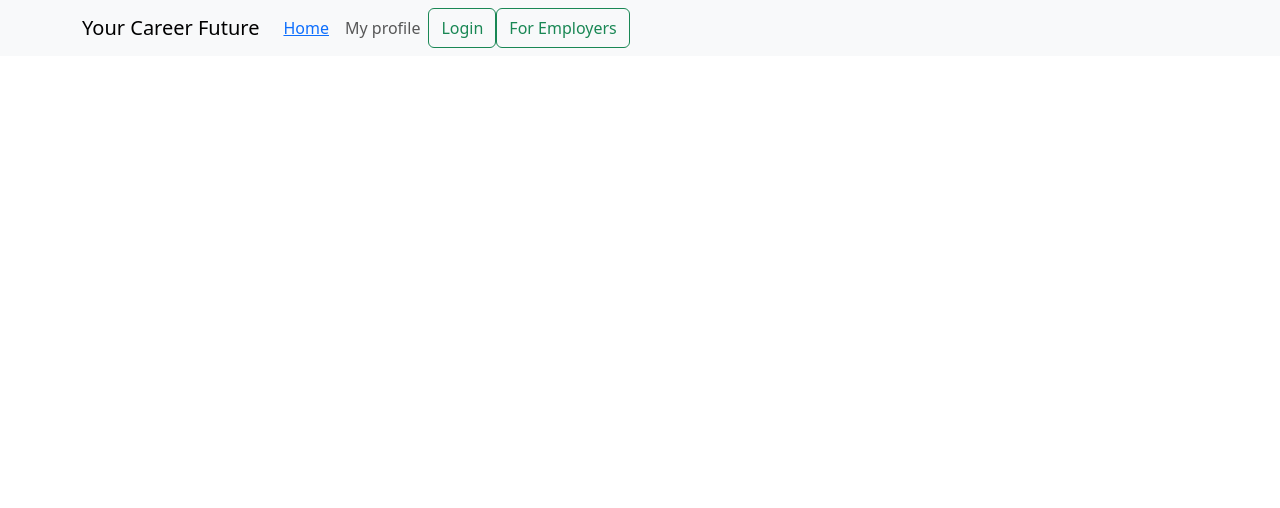
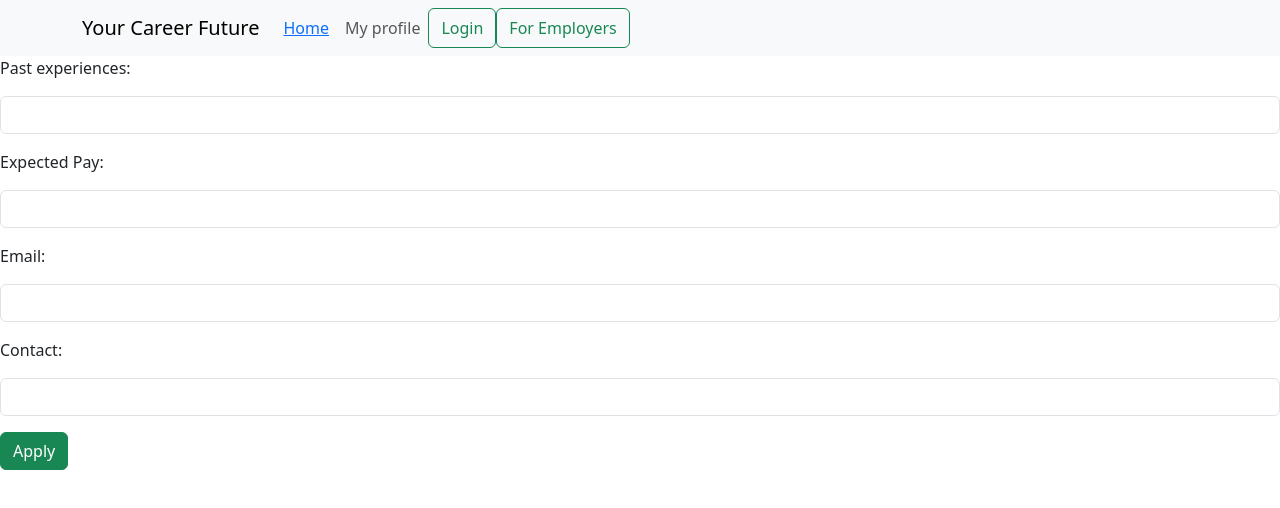
Before and after one commit to ilyas182/pern-jobstreet, a React (Create React App) app: page /job/1/apply in a window 1280 px wide. Shown: the top 508 px of the page. Built offline with nearby package versions, Linux system fonts and the light colour scheme.

Commit message:
add logout function for user

```diff
--- a/src/App.js
+++ b/src/App.js
@@ -11,6 +11,7 @@ import EmployerLogin from './components/Employer/EmployerLogin';
 import EmployerDashboard from './components/Employer/EmployerDashboard';
 import EmployerJobPage from './pages/EmployerPages/EmployerJobPage';
 import EmployerJobDetails from './components/Employer/EmployerJobDetails';
+import JobApplicationPage from './pages/UserPages/JobApplicationPage';
 
 
 
@@ -35,6 +36,9 @@ function App() {
           <Route path="/register" element={isAuth ? (<Dashboard setAuth={setAuth}/> ) : (<Register setAuth={setAuth}/>)}/>
           <Route path="/login" element={isAuth ? (<Dashboard setAuth={setAuth}/> ) : (<Login setAuth={setAuth}/>)}/>
           <Route path="/dashboard" element={isAuth ? (<Dashboard setAuth={setAuth}/>) : (<Login setAuth={setAuth}/>)}/>
+          <Route path="/job/:jobId/apply" element={<JobApplicationPage/>}/>
+
+
           <Route path="/employer/main" element={<EmployerMainPage setAuth={setAuth} EmployerAuth={EmployerAuth}/>} />
           <Route path="/employer/login" element={<EmployerLogin setAuth={setAuth} EmployerAuth={EmployerAuth}/>}/>
           <Route path="/employer/dashboard/:businessName" element={<EmployerDashboard setAuth={setAuth} EmployerAuth={EmployerAuth}/>}/>
--- a/src/components/JobCard.jsx
+++ b/src/components/JobCard.jsx
@@ -1,11 +1,14 @@
+import { useNavigate } from "react-router-dom"
+
 export default function JobCard({ job }) {
+    const navigate = useNavigate();
 
     return (
     <>
     <h2>{job.title}</h2>
     <p>Salary: {job.pay}</p>
     {job.level ? (<p>Experience: {job.level}</p>) : (<p>Experience: Not specified</p>)}
-    <button>Apply</button>
+    <button onClick={() => navigate(`/job/${job.id}/apply`)}>Apply</button>
     <button>Bookmark</button>
     <hr/>
     </>
--- a/src/components/User/Dashboard.jsx
+++ b/src/components/User/Dashboard.jsx
@@ -1,4 +1,4 @@
-import { Fragment, useState } from "react";
+import { Fragment, useEffect, useState } from "react";
 
 export default function Dashboard({setAuth}) {
 
@@ -6,15 +6,31 @@ export default function Dashboard({setAuth}) {
 
     async function getName() {
         try {
-            const response = await fetch('http://localhost:3001/api/dashboard')
+            const response = await fetch('http://localhost:3001/api/dashboard',{
+                method: "GET",
+                headers: { token: localStorage.token}
+            })
+
+            const parseRes = await response.json();
+            setName(parseRes.name)
         } catch (error) {
             console.error(error.message)
         }
     }
+
+    useEffect(()=>{
+        getName();
+    }, []);
+
+    const logout = (e) => {
+        e.preventDefault();
+        localStorage.removeItem("token");
+        setAuth(false);
+    }
     return (
         <Fragment>
-            Dashboard
-
+            Dashboard, {name}
+            <button onClick={(e) => logout(e)}>Logout</button>
         </Fragment>
     )
 }
--- a/src/pages/UserPages/JobApplicationPage.jsx
+++ b/src/pages/UserPages/JobApplicationPage.jsx
@@ -1,3 +1,72 @@
-export default function() {
-    return <>Job application page</>
+import { useState } from "react";
+
+export default function JobApplicationPage() {
+    const [inputs, setInputs] = useState({
+        experience: "",
+        expectedPay: "",
+        email: "",
+        contact: ""});
+    const [updateStatus, setUpdateStatus] = useState(null);
+
+    const {experience, expectedPay, email, contact} = inputs;
+    const onChange = (e) => {
+        setInputs({...inputs, [e.target.name]:e.target.value})
+    };
+
+    const submitForm = async (e) => {
+        e.preventDefault();
+
+        try {
+
+            const body = {experience, expectedPay, email, contact};
+            const response = await fetch(`http://localhost:3001/api/main/apply`, {
+            method: "POST",
+            headers: {"Content-Type": "application/json"},
+            body: JSON.stringify(body)
+        })
+        if (response.ok) {
+            setUpdateStatus("applied!");
+          } else {
+            setUpdateStatus("error");
+          }
+        } catch (error) {
+            console.error(error.message)
+        }
+    }
+    return (
+    <>
+     <form onSubmit={submitForm}>
+                <label>Past experiences: </label>
+                <input
+                    type='text'
+                    name="experience"
+                    className="form-control my-3"
+                    value = {experience}
+                    onChange={e => onChange(e)}/>
+                <label>Expected Pay: </label>
+                <input
+                    type='text'
+                    name="expectedPay"
+                    className="form-control my-3"
+                    value = {expectedPay}
+                    onChange={e => onChange(e)}/>
+                <label>Email: </label>
+                <input
+                    type='text'
+                    name="email"
+                    className="form-control my-3"
+                    value = {email}
+                    onChange={e => onChange(e)}/>
+                <label>Contact: </label>
+                <input
+                    type='text'
+                    name="contact"
+                    className="form-control my-3"
+                    value = {contact}
+                    onChange={e => onChange(e)}/>
+                <button className="btn btn-success btn-block">Apply</button>
+            </form>
+            {updateStatus === "success" && <p>Applied!</p>}
+            {updateStatus === "error" && <p>Update failed. Please try again.</p>}
+    </>)
 }
```
